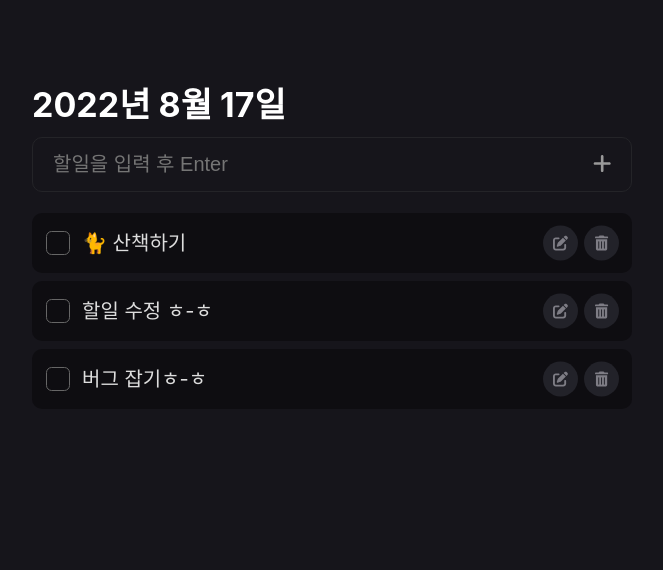
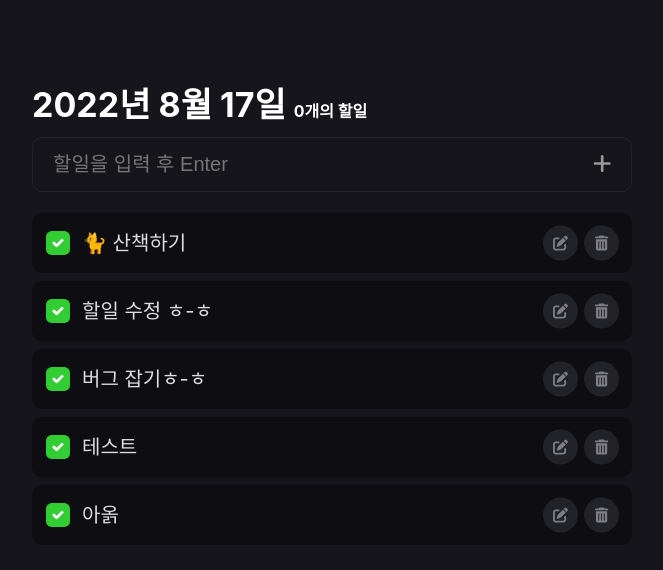
Before and after one commit to jindory/TodoBoard, a React (Create React App) app: page / in a window 1280 px wide. Shown: the top 570 px of the page, without its empty margins (308-971 px from the left). Built offline with nearby package versions, Linux system fonts and the light colour scheme; data requests are answered from the project's data file.

Commit message:
남은 할일ㅎ-ㅎ

```diff
--- a/db.json
+++ b/db.json
@@ -2,18 +2,28 @@
   "todos": [
     {
       "content": "🐈 산책하기",
-      "completed": false,
+      "completed": true,
       "id": 21
     },
     {
       "content": "할일 수정 ㅎ-ㅎ",
-      "completed": false,
+      "completed": true,
       "id": 27
     },
     {
       "content": "버그 잡기ㅎ-ㅎ",
-      "completed": false,
+      "completed": true,
       "id": 28
+    },
+    {
+      "content": "테스트",
+      "completed": true,
+      "id": 29
+    },
+    {
+      "content": "아옭",
+      "completed": true,
+      "id": 30
     }
   ]
 }
--- a/src/Todo.js
+++ b/src/Todo.js
@@ -1,13 +1,15 @@
-import React, { forwardRef, useEffect, useRef, useState } from "react";
+import React, { useEffect, useRef, useState } from "react";
 import { FontAwesomeIcon } from "@fortawesome/react-fontawesome";
-import { faPlus, faCircleExclamation } from "@fortawesome/free-solid-svg-icons";
+import { faPlus } from "@fortawesome/free-solid-svg-icons";
 import TodoItem from "./TodoItem";
 
 
 const Todo = () => {
-    const [todos, setTodos] = useState();
+    const [todos, setTodos] = useState([]);
     const [infoText, setInfoText] = useState();
-    const iptRef = useRef();
+    const [inputTodo, setInputTodo] = useState('');
+    const [todoQ, setTodoQ] = useState(0);
+    const iptref = useRef();
 
     async function fetchData() {
         const respons = await fetch("http://localhost:3001/todos");
@@ -18,17 +20,14 @@ const Todo = () => {
         fetchData();
     },[]);
 
-    // async function quantityValue (){
-    //     const qt = await todos.filter((data)=> data.completed === false)
-    //     setTodoQuantity(qt.length - 1)
-    // }
-
-    const [inputTodo, setInputTodo] = useState('');
+    useEffect(()=>{
+        const test = todos.filter((el)=>{return el.completed === false});
+        setTodoQ(test.length)
+    })
 
     const handleChange = (e) => {
         setInputTodo(e.target.value.toUpperCase());
     };
-
 
     // 추가
     const handlerAddTodo = (e) => {
@@ -59,7 +58,6 @@ const Todo = () => {
         }
       };
 
-
     // 삭제
     const handlerDelTodo = (e) => {
         let item = e.target.closest('li');
@@ -70,12 +68,9 @@ const Todo = () => {
         }).then(fetchData())
     }
 
-
     //수정
     const handlerEditTodo = (e) => {
-        console.log(iptRef);
-        console.log(iptRef.current.value);
-        iptRef.current.focus();
+        iptref.current.focus();
         let itemCon = e.target.closest('li');
         itemCon.classList.add('editmode');
     }
@@ -91,13 +86,12 @@ const Todo = () => {
         <div className="container">
             <div className="w-base">
                 <div className="t-add">
-                    <h2>2022년 8월 17일 </h2>
+                    <h2>2022년 8월 17일 <small>{todoQ}개의 할일</small></h2>
                     <div>
                         <input
                         id="input-destination"
                         type="text"
                         value={inputTodo}
-                        iptRef={iptRef}
                         onChange={handleChange}
                         onKeyPress={handleKeyPress}
                         placeholder="할일을 입력 후 Enter"/>
@@ -112,7 +106,7 @@ const Todo = () => {
                                 key={el.id}
                                 data={el}
                                 fetchData={fetchData}
-                                iptRef={iptRef}
+                                iptRef={iptref}
                                 handlerDelTodo={handlerDelTodo}
                                 handlerEditTodo={handlerEditTodo}
                                 handlerEditCls={handlerEditCls}
--- a/src/TodoItem.js
+++ b/src/TodoItem.js
@@ -22,6 +22,7 @@ const TodoItem = ({data, fetchData, handlerDelTodo, iptRef, handlerEditTodo, han
         item.classList.remove('editmode');
     }
 
+
     // 체크 변동
     const toggleTodos = (e) => {
         let item = e.target.closest('li');
@@ -36,6 +37,8 @@ const TodoItem = ({data, fetchData, handlerDelTodo, iptRef, handlerEditTodo, han
             body:JSON.stringify({completed: completed})
         }).then(fetchData())
         .catch((error)=>console.log(error));
+
+
     }
 
 
@@ -44,7 +47,7 @@ const TodoItem = ({data, fetchData, handlerDelTodo, iptRef, handlerEditTodo, han
             <StyledLabel>
                 <StyledInput className={data.completed===true ? 'checked' : null} type="checkbox" onClick={toggleTodos}/>
             </StyledLabel>
-            <input className="ipt-normal" ref={iptRef} type="text" id={data.id} value={defTodoText} onChange={ChangeTodo}/>
+            <input className="ipt-normal" ref={iptRef} type="text" value={defTodoText} onChange={ChangeTodo}/>
             <label className="ipt-label">{defTodoText}</label>
             <div className="buttonGroup">
                 <div className={`item_buttons content_buttons`}>
```
